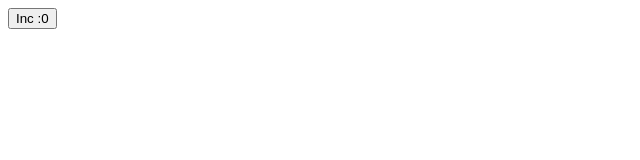
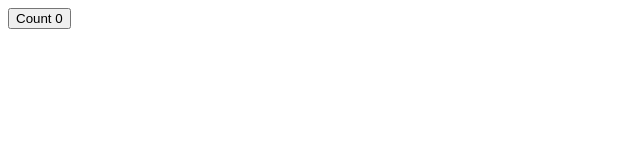
Before and after one commit to vishnu-mathariya/React-Practice, a React (Vite) app: page / in a window 1280 px wide. Shown: the top 160 px of the page, without its empty margins (0-640 px from the left). Built offline with nearby package versions, Linux system fonts and the light colour scheme.

Commit message:
Todays work

```diff
--- a/src/App.jsx
+++ b/src/App.jsx
@@ -8,6 +8,7 @@ import { Parent } from "./practiceQues/parent.jsx";
 import { PassCityPtoC } from "./practiceQues/passCityPtoC.jsx";
 import { PassingPropsPtoC } from "./practiceQues/passingPropsPtoC.jsx";
 import { ToggleBtn } from "./practiceQues/toggleBtn.jsx";
+import { Count } from "./useEffectQues/count1.jsx";
 
 function App() {
   return (
@@ -30,7 +31,9 @@ function App() {
       <ShowProduct/>
       <RenderUser1/> */}
 
-      <CounterRenderCheck/>
+      {/* <CounterRenderCheck/> */}
+
+      <Count/>
     </>
   )
 }
--- /dev/null
+++ b/src/useEffectQues/count1.jsx
@@ -0,0 +1,15 @@
+import React, { useEffect, useState } from "react";
+
+export const Count = () => {
+  const [count, setCount] = useState(0);
+
+  useEffect(() => {
+    console.log("effect trigger");
+  }, [count]);
+
+  return (
+    <>
+      <button onClick={() => setCount(prev => prev + 1)}>Count {count}</button>
+    </>
+  );
+};
```
Also changed, not shown: src/useEffectQues/count2.jsx (added).
